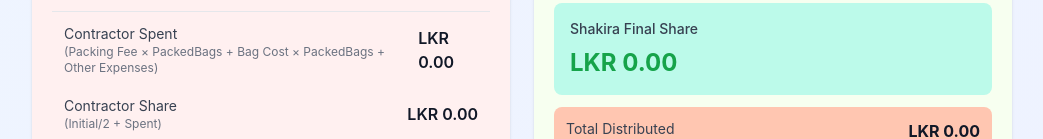
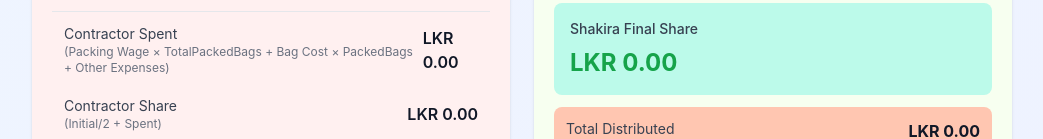
Before and after one commit to seiyadhniyas/Salt-Profit-Share-Calculator-SaaS, a React (Vite) app: page / in a window 1280 px wide. Shown: the part 1297-1436 px from the top of the page, without its empty margins (118-1161 px from the left). Built offline with nearby package versions, Linux system fonts and the light colour scheme.

Commit message:
UX: update Contractor Spent formula text to 'Packing Wage  TotalPackedBags + Bag Cost  PackedBags + Other Expenses'

```diff
--- a/src/components/ResultSection.jsx
+++ b/src/components/ResultSection.jsx
@@ -36,7 +36,7 @@ export default function ResultSection({results, t}){
             <StatRow label={t ? t('netBags') + ' (Packed - Deducted)' : 'Net Bags (Packed - Deducted)'} value={results.netBags} isNegative={false} />
             <StatRow label={(t ? t('initialPrice') : 'Initial Price') + ' (Net × Price/Bag)'} value={formatLKR(results.initialPrice)} isNegative={false} />
             <div className="my-2 border-t"></div>
-            <StatRow label={(t ? t('contractorSpent') : 'Contractor Total Spent') + ' (Packing Fee × PackedBags + Bag Cost × PackedBags + Other Expenses)'} value={formatLKR(results.contractorTotalSpent)} isNegative={false} />
+            <StatRow label={(t ? t('contractorSpent') : 'Contractor Total Spent') + ' (Packing Wage × TotalPackedBags + Bag Cost × PackedBags + Other Expenses)'} value={formatLKR(results.contractorTotalSpent)} isNegative={false} />
             <StatRow label={(t ? t('contractorShare') : 'Contractor Share') + ' (Initial/2 + Spent)'} value={formatLKR(results.contractorShare)} isNegative={false} />
             <div className="my-2 border-t"></div>
             <StatRow label={t ? t('grandTotalReceived') : 'Grand Total Received'} value={formatLKR(results.grandTotalReceived)} isNegative={false} />
```
